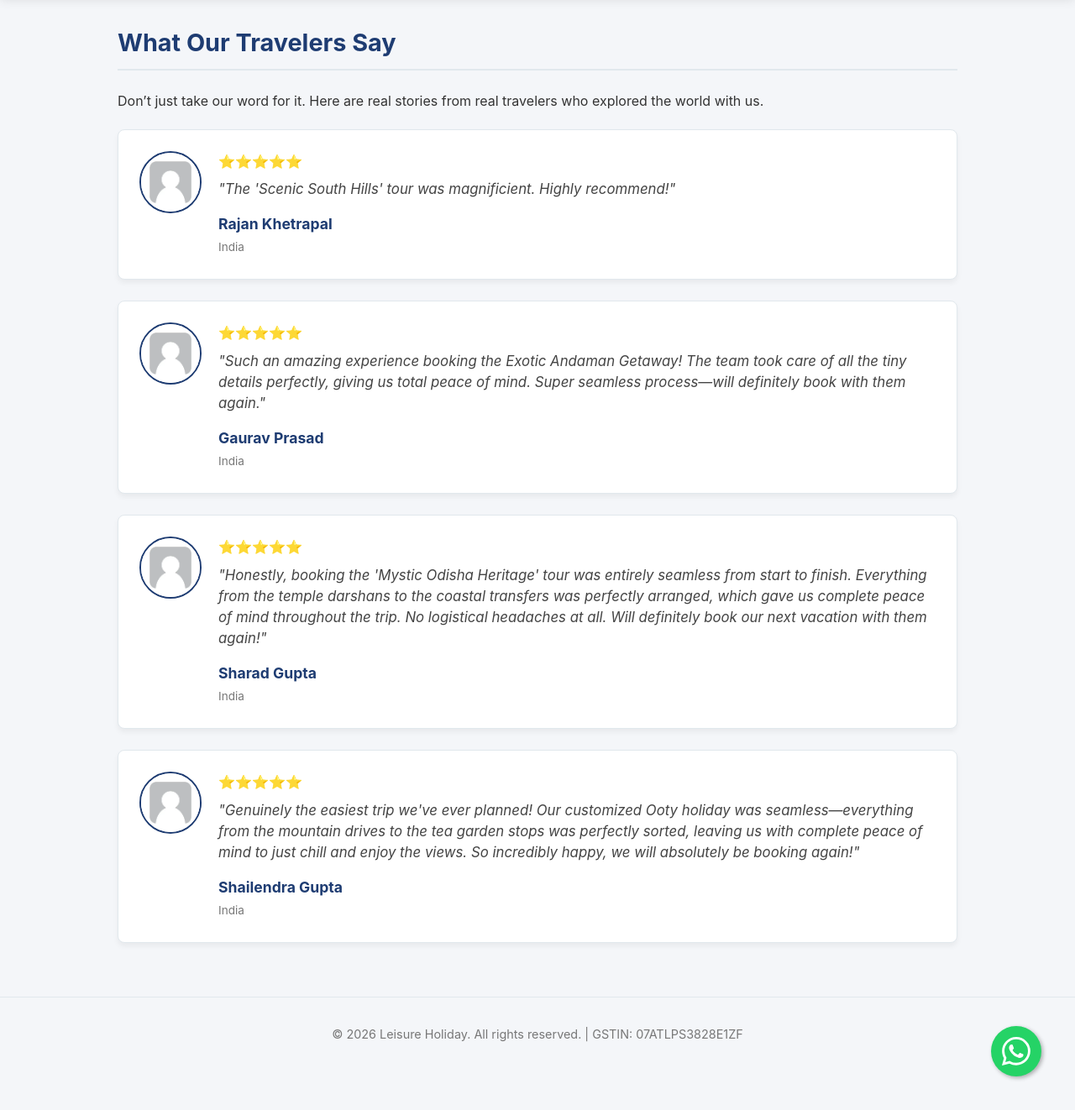
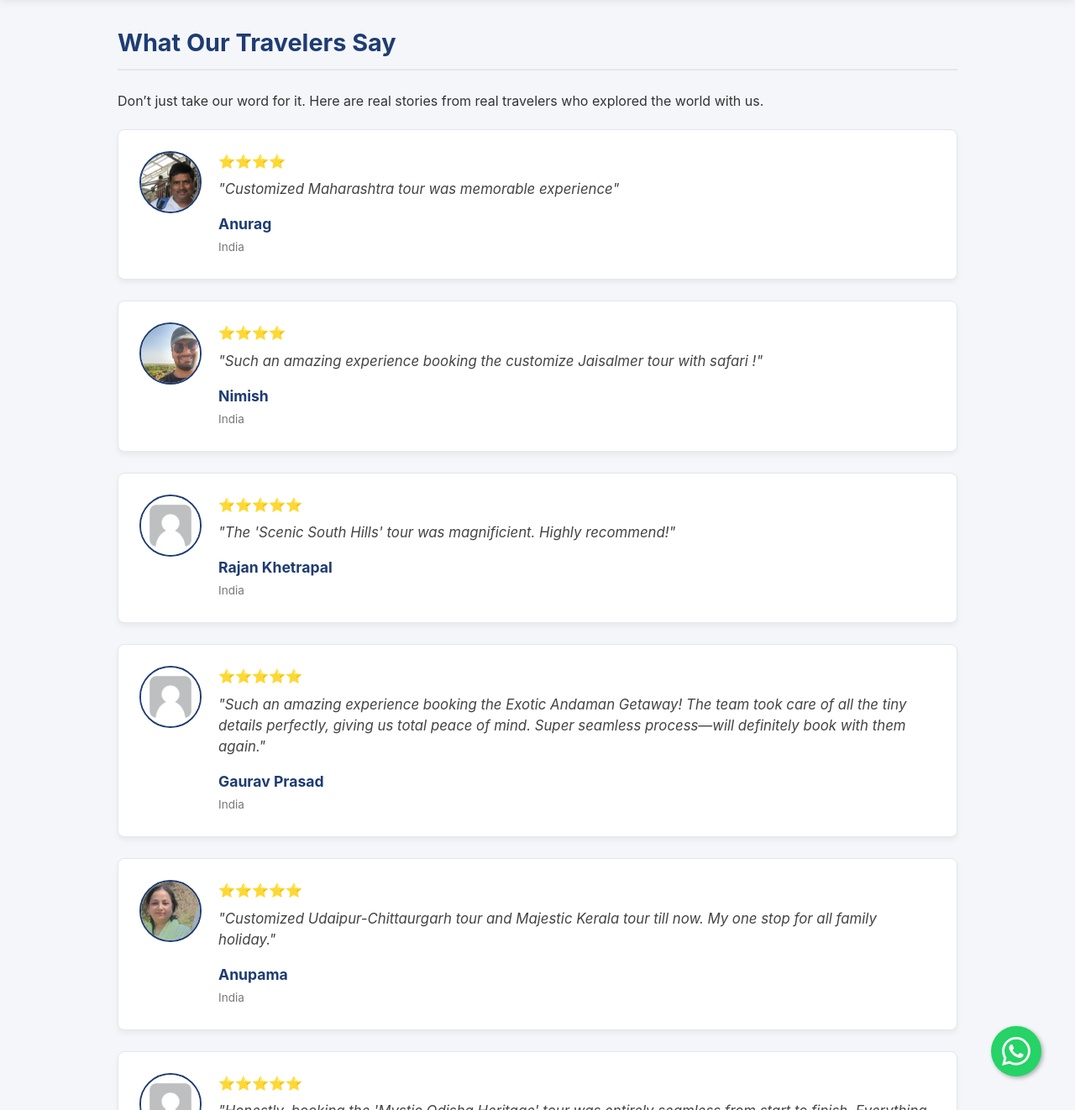
Before and after one commit to Nimish-nks/leisure, a Jekyll site: the page built from testimonials.markdown, in a window 1280 px wide and 1400 px high, scrolled down 231 px, cut to the strip 78-1400 px from the top of the window. Shown: the whole strip at 84% size. Built offline with Jekyll 4.4.1, drawn with Linux system fonts in a browser that asks for light colours.

Commit message:
testimonial update

```diff
--- a/_data/testimonials.yml
+++ b/_data/testimonials.yml
@@ -1,3 +1,15 @@
+- name: "Anurag"
+  location: "India"
+  avatar: "assets/client_images/pune.webp"
+  quote: "Customized Maharashtra tour was memorable experience"
+  rating: "⭐⭐⭐⭐"
+
+- name: "Nimish"
+  location: "India"
+  avatar: "assets/client_images/jaisalmer.webp"
+  quote: "Such an amazing experience booking the customize Jaisalmer tour with safari !"
+  rating: "⭐⭐⭐⭐"
+
 - name: "Rajan Khetrapal"
   location: "India"
   avatar: "assets/client_images/dummy.webp"
@@ -8,6 +20,12 @@
   location: "India"
   avatar: "assets/client_images/dummy.webp"
   quote: "Such an amazing experience booking the Exotic Andaman Getaway! The team took care of all the tiny details perfectly, giving us total peace of mind. Super seamless process—will definitely book with them again."
+  rating: "⭐⭐⭐⭐⭐"
+
+- name: "Anupama"
+  location: "India"
+  avatar: "assets/client_images/udaipur.webp"
+  quote: "Customized Udaipur-Chittaurgarh tour and Majestic Kerala tour till now. My one stop for all family holiday."
   rating: "⭐⭐⭐⭐⭐"
 
 - name: "Sharad Gupta"
```
Also changed, not shown: assets/client_images/jaisalmer.webp (added), assets/client_images/pune.webp (added), assets/client_images/udaipur.webp (added).
